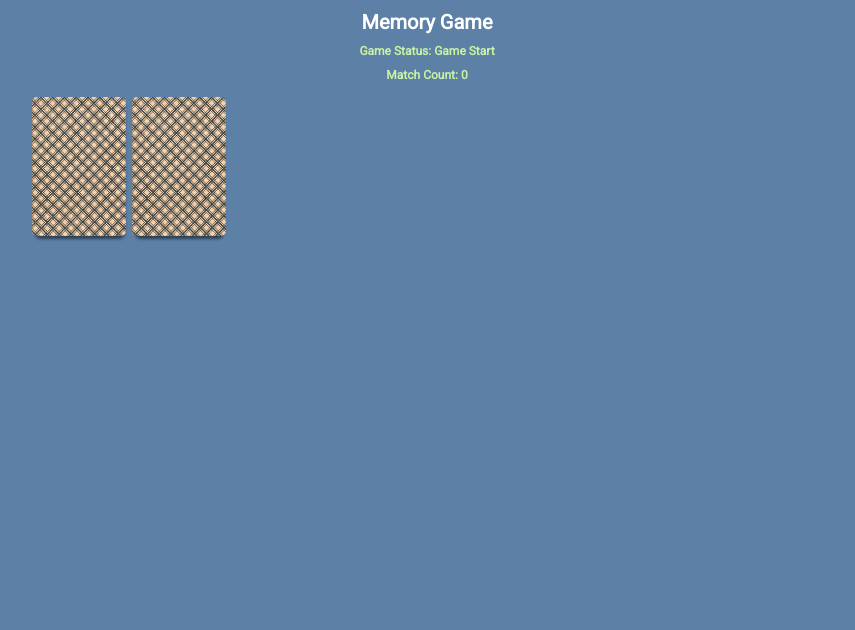
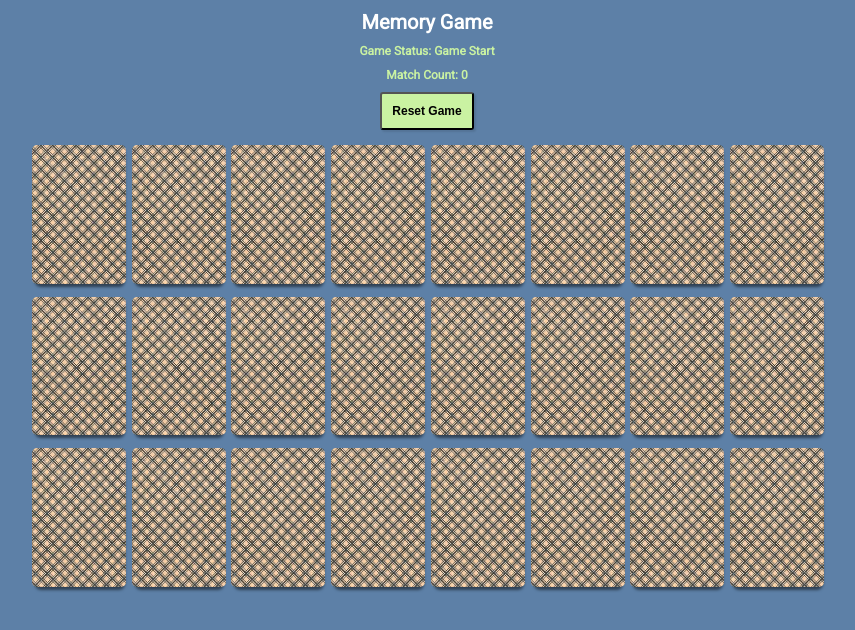
Before and after one commit to Moemonty/memory-game, a React (Create React App) app: page / in a window 1280 px wide. Shown: the top 630 px of the page, without its empty margins (213-1068 px from the left). Built offline with nearby package versions, Linux system fonts and the light colour scheme.

Commit message:
Added reset game

```diff
--- a/src/container/CardGridContainer.css
+++ b/src/container/CardGridContainer.css
@@ -4,6 +4,18 @@
   margin: auto;
   display: flex;
   flex-wrap: wrap;
+}
+
+.CardGridContainer__reset {
+  padding: 10px;
+  background: #caf2a2;
+  border-radius: 3px;
+  font-size: 12px;
+  font-weight: bold;
+  text-align: center;
+  display: block;
+  box-shadow: 2px 2px 2px rgba(0,0,0,0.1);
+  margin: 10px auto;
 }
 
 .CardGridContainer__header {
--- a/src/container/CardGridContainer.js
+++ b/src/container/CardGridContainer.js
@@ -25,52 +25,51 @@
   {
     name: 'The Scorpion',
     img: alacran,
+  },
+  {
+    name: 'The Bird',
+    img: pajaro
+  },
+  {
+    name: 'The Moon',
+    img: luna,
+  },
+  {
+    name: 'Umbrella',
+    img: umbrella
+  },
+  {
+    name: 'Crown',
+    img: corona
+  },
+  {
+    name: 'Chalupa',
+    img: chalupa
+  },
+  {
+    name: 'Flag',
+    img: bandera
+  },
+  {
+    name: 'Gentleman',
+    img: catrin
+  },
+  {
+    name: 'Cactus',
+    img: nopal
+  },
+  {
+    name: 'Rose',
+    img: rosa
+  },
+  {
+    name: 'Boot',
+    img: bota
+  },
+  {
+    name: 'The Sun',
+    img: sol
   }
-  // ,
-  // {
-  //   name: 'The Bird',
-  //   img: pajaro
-  // },
-  // {
-  //   name: 'The Moon',
-  //   img: luna,
-  // },
-  // {
-  //   name: 'Umbrella',
-  //   img: umbrella
-  // },
-  // {
-  //   name: 'Crown',
-  //   img: corona
-  // },
-  // {
-  //   name: 'Chalupa',
-  //   img: chalupa
-  // },
-  // {
-  //   name: 'Flag',
-  //   img: bandera
-  // },
-  // {
-  //   name: 'Gentleman',
-  //   img: catrin
-  // },
-  // {
-  //   name: 'Cactus',
-  //   img: nopal
-  // },
-  // {
-  //   name: 'Rose',
-  //   img: rosa
-  // },
-  // {
-  //   name: 'Boot',
-  //   img: bota
-  // },
-  // {
-  //   name: 'The Sun',
-  //   img: sol
-  // },
 ];
 
 // Known Shuffle Algo
@@ -89,11 +88,12 @@
   return array;
 }
 
-// concat the same cardset to double array
-const pairedCards = cardSet.concat(cardSet);
-
-// shuffle cards
-const shuffledCards = shuffleCardSet(pairedCards);
+const shuffledCards = () => {
+  // concat the same cardset to double array
+  const pairedCards = cardSet.concat(cardSet);
+  // shuffle cards
+  return shuffleCardSet(pairedCards);
+}
 
 class CardGridContainer extends Component {
   constructor(props) {
@@ -101,7 +101,7 @@
 
     this.state = {
       cardBack: loteriaCard,
-      cards: shuffledCards,
+      cards: shuffledCards(),
       gameWon: false,
       message: 'Game Start',
       cardFlipped: false,
@@ -229,11 +229,38 @@
     }
   }
 
+  resetGame() {
+    // shuffle cards
+    this.unflipCards();
+    // remove all disabled attributes
+
+    // @TODO: Use some other attribute to determine
+    // whether or not element is clickable..
+    // remove all disabled attributes
+    document.querySelectorAll('.card').forEach((card) => {
+      card.removeAttribute('disabled');
+      card.classList.remove('flip');
+    });
+
+    // Create new set of ordered cards and set state to start
+    const cards = shuffledCards();
+    this.setState(state => ({
+      cards: cards,
+      message: 'Game Start',
+      cardFlipped: false,
+      firstCard: null,
+      secondCard: null,
+      lockBoard: false,
+      matchCount: 0
+    }));
+  }
+
   render() {
     return (
       <div className="div">
         <h2 className="CardGridContainer__header">Game Status: { this.state.message ? this.state.message : null }</h2>
         <h3 className="CardGridContainer__header">Match Count: { this.state.matchCount >= 0 ? this.state.matchCount : null }</h3>
+        <button className="CardGridContainer__reset" onClick={this.resetGame.bind(this)}>Reset Game</button>
         <div className="CardGridContainer">
           { this.state.cards.map((card, index) => {
             return <Card key={index} cardBack={this.state.cardBack} name={card.name} img={card.img} onCardFlip={ this.flipCard } />
```
